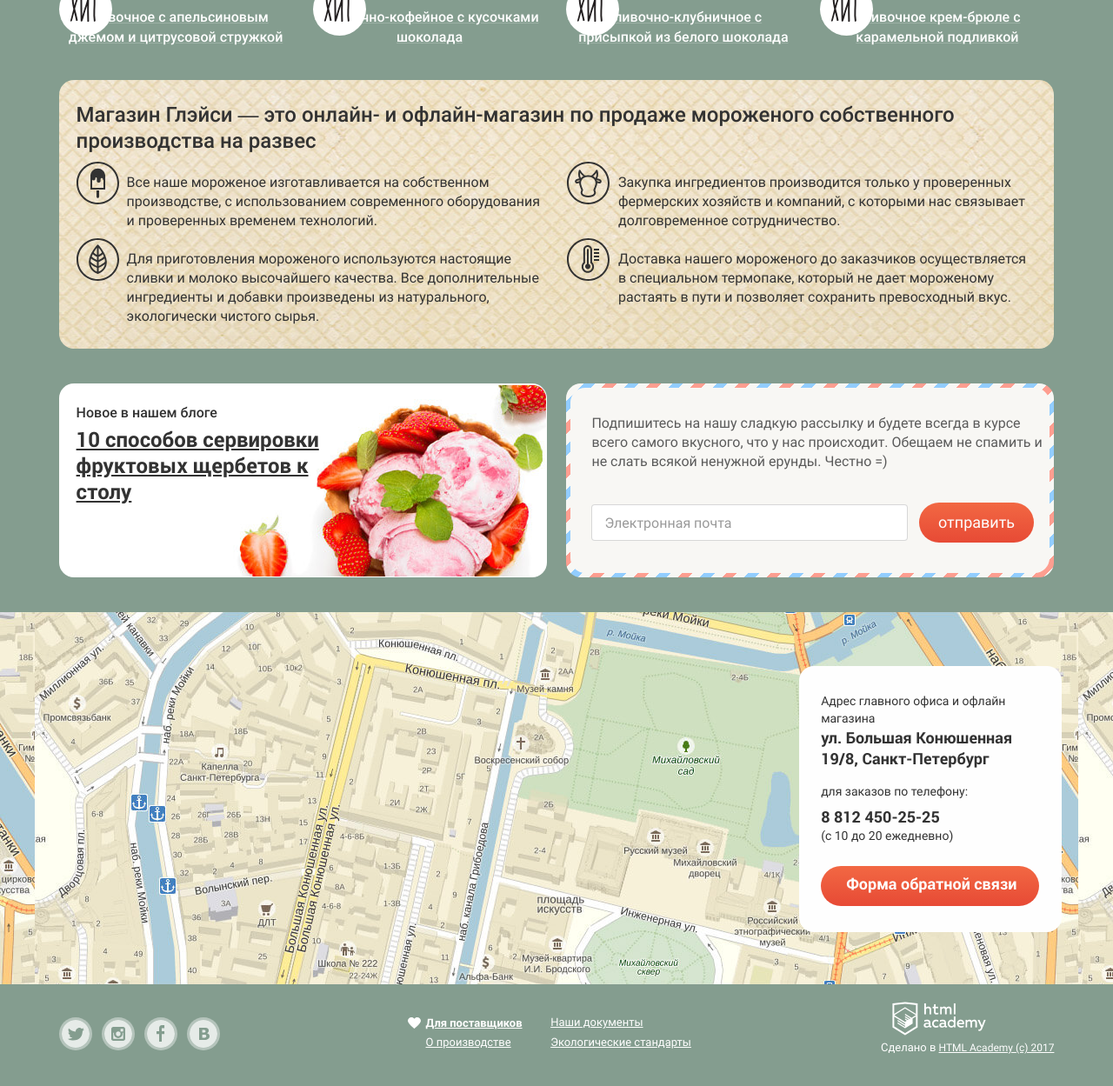
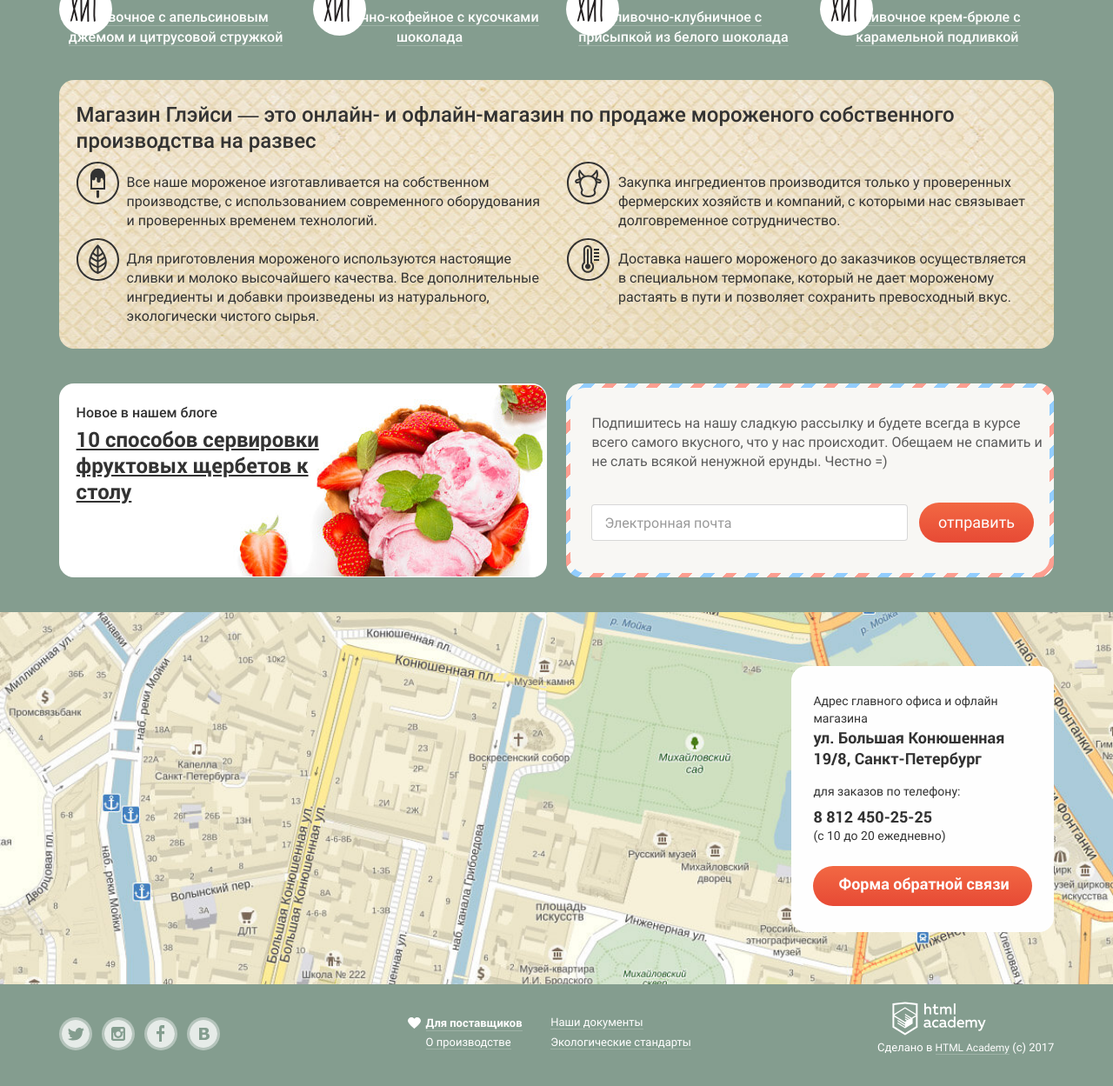
Before and after one commit to Sryoja/178746-gllacy, a plain HTML site: page index.html in a window 1280 px wide. Shown: the part 936-2185 px from the top of the page at 87% size. Drawn offline with Linux system fonts and the light colour scheme; files whose address does not match are found by name.

Commit message:
index + catalog final ver. 7

```diff
--- a/css/style.css
+++ b/css/style.css
@@ -76,6 +76,7 @@ a {
 
 .common-input {
     box-sizing: border-box;
+    font-family: "Roboto", Arial, sans-serif;
     font-size: 16px;
     line-height: 24px;
     font-weight: 700;
@@ -471,6 +472,7 @@ a {
 }
 
 .main-header__table-cell-del {
+    cursor: pointer;
     width: 24px;
     height: 15px;
 }
@@ -551,6 +553,7 @@ a {
 }
 
 .main-header__order-table-btn {
+    cursor: pointer;
     font-size: 18px;
     line-height: 24px;
     font-weight: 700;
@@ -1261,13 +1264,12 @@ a {
     font-size: 16px;
     line-height: 22px;
     text-align: center;
-    -webkit-text-decoration: underline rgba(255, 255, 255, 0.2);
-    text-decoration: underline rgba(255, 255, 255, 0.2);
     color: #ffffff;
+    border-bottom: 1px solid rgba(255, 255, 255, 0.2);
 }
 
 .cards__item-desc:hover {
-    text-decoration: underline #ffbc9e;
+    border-bottom: 1px solid rgba(255, 188, 158, 0.3);
 }
 
 .seo__wrapper {
@@ -1442,11 +1444,17 @@ a {
 }
 
 .map {
-    position: relative;
     width: 100%;
     min-height: 428px;
     background: #eee9e9 url("../img/map.jpg") repeat center;
-
+    background-size: cover;
+
+}
+
+.map__wrapper {
+    position: relative;
+    max-width: 1200px;
+    margin: 0 auto;
 }
 
 .map__contacts {
@@ -1463,7 +1471,7 @@ a {
     border-radius: 17px;
     position: absolute;
     top: 62px;
-    right: 4.6%;
+    right: 2.3%;
 }
 
 .map__contacts-addr {
@@ -1769,7 +1777,11 @@ a {
 
 .main-footer__contacts-link {
     color: inherit;
-    text-decoration: underline;
+    border-bottom: 1px solid rgba(255, 255, 255, 0.2);
+}
+
+.main-footer__contacts-link:hover {
+    border-bottom: 1px solid rgba(255, 188, 158, 0.3);
 }
 
 .main-footer__copyright {
@@ -1791,7 +1803,11 @@ a {
 .main-footer__copyright-link {
     font-size: 12px;
     color: inherit;
-    text-decoration: underline;
+    border-bottom: 1px solid rgba(255, 255, 255, 0.2);
+}
+
+.main-footer__copyright-link:hover {
+    border-bottom: 1px solid rgba(255, 188, 158, 0.3);
 }
 
 .index-form {
--- a/index.html
+++ b/index.html
@@ -205,6 +205,7 @@
         </section>
     </div>
     <section class="map">
+        <div class="map__wrapper">
             <h2 class="visually-hidden">как нас найти</h2>
             <div class="map__contacts">
                 <p class="map__contacts-desc">Адрес главного офиса и офлайн магазина </p>
@@ -213,6 +214,7 @@
                 <a class="map__phone-link" href="tel:88124502525" aria-label="телеофн для заказа">8 812 450-25-25</a>
                 <p class="map__schedule">(с 10 до 20 ежедневно)</p>
                 <a class="map__phone-btn btn-common-style" href="#">Форма обратной связи</a>
+            </div>
         </div>
     </section>
 </main>
@@ -251,7 +253,7 @@
         <div class="main-footer__copyright">
             <a class="main-footer__copyright-logo-link" href="https://htmlacademy.ru/intensive/htmlcss">
                 <img width="108" height="40" class="main-footer__copyright-logo-img" src="img/logo-htmlacademy-small.png" alt="HTML Academy"> </a>
-            <p class="main-footer__copyright-madein">Сделано в <a class="main-footer__copyright-link common-link-white" href="#"> HTML Academy (c) 2017</a></p>
+            <p class="main-footer__copyright-madein">Сделано в <a class="main-footer__copyright-link common-link-white" href="#"> HTML Academy</a> (c) 2017</p>
         </div>
     </footer>
 </div>
```
Also changed, not shown: catalog.html (+1 -1 lines). Lines whose indentation alone changed are shown as unchanged.
